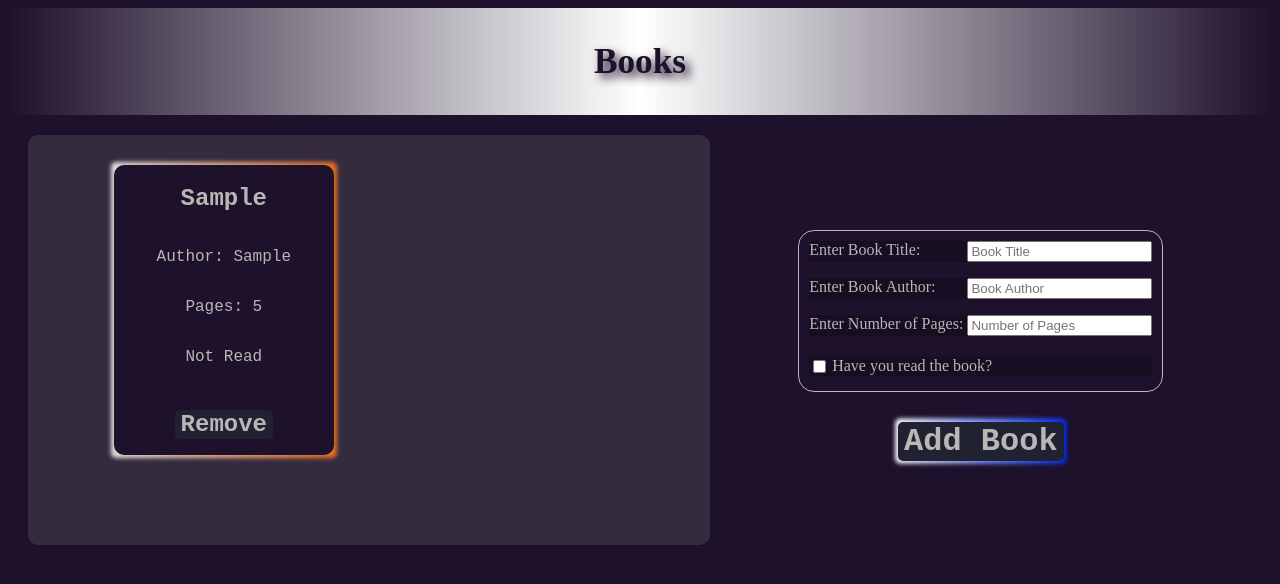
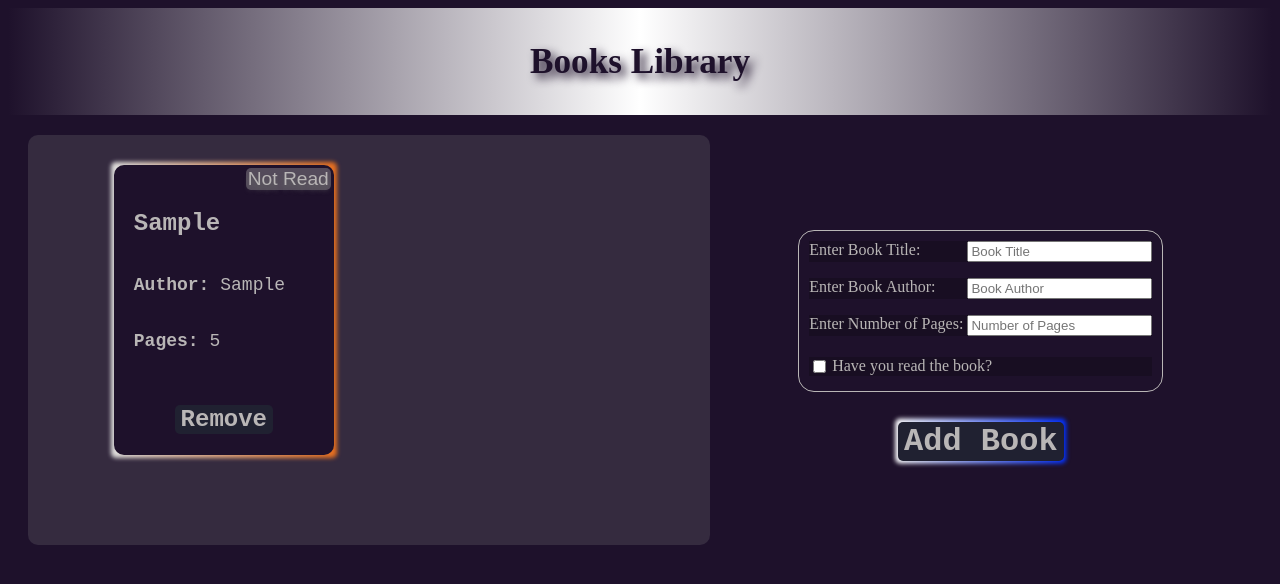
Before and after one commit to Ovaserashid/BookLibrary, a plain HTML site: page index.html in a window 1280 px wide. Both pictures are taken after typing "Sample", "Sample", "5" into the empty fields and a click on the button "Add Book". Drawn offline with Linux system fonts and the light colour scheme; a web font is replaced by a local one.

Commit message:
Fix long text with no space overflow issue
The long text with no spaces were overflowing the
container. This was fixed by adding the
"align-self: flex-start;" to all elements of the
cardBox.

```diff
--- a/index.html
+++ b/index.html
@@ -11,7 +11,7 @@
 
 <body>
     <div class="header">
-        <h1>Books</h1>
+        <h1>Books Library</h1>
     </div>
     <div class="container">
         <div class="card-holder">
--- a/script.js
+++ b/script.js
@@ -24,12 +24,11 @@ function updateCardContainer() {
         card.classList.add("card");
         card.innerHTML = `
             <div class="cardBox">
+            <div id="read-container"><p id="read-status" class="toggle-read" card-index="${index}"></p></div>
             <h2>${book.title}</h2>
-            <p>Author: ${book.author}</p>
-            <p>Pages: ${book.pages}</p>
-            <p class="toggle-read" card-index="${index}"></p>
+            <p style="font-size: large"><b style="font-weght: 900;">Author:</b> ${book.author}</p>
+            <p style="font-size: large"><b style="font-weght: 900;">Pages:</b> ${book.pages}</p>
             </div>
-            <br>
             <button class="remove-book" data-index="${index}">Remove</button>
         `;
         const readStatus = card.querySelector(".toggle-read");
--- a/style.css
+++ b/style.css
@@ -1,8 +1,13 @@
+ /*External Fonts*/
+ @import url('https://fonts.googleapis.com/css2?family=Special+Gothic+Expanded+One&display=swap');
 
- body{
+
+
+ body {
      background: rgb(30, 17, 43);
  }
- .header{
+
+ .header {
      background: linear-gradient(to right, rgb(30, 17, 43), white 50%, rgb(30, 17, 43));
      color: white;
      text-align: center;
@@ -12,12 +17,14 @@
      text-shadow: rgb(30, 17, 43) 5px 5px 10px;
      font-size: 110%;
  }
-.container{
+
+ .container {
      display: flex;
      justify-content: space-between;
      flex-wrap: wrap;
      padding: 20px;
  }
+
  .card-holder {
      flex-grow: 3;
      display: grid;
@@ -32,6 +39,7 @@
      overflow: auto;
      padding: 30px 10px;
  }
+
  .button-container {
      display: flex;
      justify-content: center;
@@ -40,7 +48,8 @@
      min-width: 340px;
      flex-grow: 1;
  }
-form{
+
+ form {
      display: flex;
      flex-direction: column;
      justify-content: space-between;
@@ -51,7 +60,8 @@ form{
      padding: 0 20px;
      color: rgb(185, 182, 182);
  }
-.form-group{
+
+ .form-group {
      display: flex;
      flex-direction: column;
      justify-content: space-between;
@@ -61,20 +71,23 @@ form{
      padding: 10px;
      border-radius: 16px;
  }
-.form-group > div{
+
+ .form-group>div {
      display: flex;
      justify-content: space-between;
      gap: 4px;
      background-color: rgba(0, 0, 0, 0.2);
 
  }
-#checkbox-container{
+
+ #checkbox-container {
      display: flex;
      justify-content: start;
      gap: 3px;
      margin: 5px 0;
  }
-.card-holder .card{
+
+ .card-holder .card {
      position: relative;
      background-color: rgb(30 17 43);
      border-radius: 10px;
@@ -85,6 +98,7 @@ form{
      font-family: 'Courier New', Courier, monospace;
      padding-bottom: 20px;
  }
+
  .read:hover {
      color: rgb(36, 36, 36);
      transition: all 0.3s ease-in-out;
@@ -92,7 +106,8 @@ form{
      transform: scale(1.05);
      font-weight: bolder;
  }
-.read::after{
+
+ .read::after {
      content: '';
      position: absolute;
      width: 100%;
@@ -106,12 +121,13 @@ form{
      padding: 3px;
      border-radius: 5px;
  }
-.read:hover::before{
+
+ .read:hover::before {
      content: '';
      position: absolute;
      width: 100%;
      height: 100%;
-    background: linear-gradient(to left,#00dd55, #f0f0f0);
+     background: linear-gradient(to left, #00dd55, #f0f0f0);
      filter: blur(16px);
      top: 50%;
      left: 50%;
@@ -120,7 +136,23 @@ form{
      padding: 3px;
      border-radius: 5px;
  }
-.remove-book{
+
+ #read-status {
+     font-size: larger;
+     font-family: "Special Gothic Expanded One", sans-serif;
+     font-weight: 400;
+     font-style: normal;
+     text-shadow: #616161 0px 5px 5px;
+     margin: 0;
+ }
+ #read-container {
+     align-self:flex-end;
+     background-color: rgba(165, 164, 164, 0.4);
+     border-radius: 5px;
+     margin: 3px 3px 0 0;
+     padding: 0 2px;
+ }
+ .remove-book {
      position: relative;
      background-color: #202131;
      color: rgb(185, 182, 182);
@@ -130,15 +162,17 @@ form{
      font-size: 24px;
      font-weight: bold;
      font-family: 'Courier New', Courier, monospace;
-    margin: 10px 0;
+     margin: 10px 0 0 0;
  }
+
  .remove-book:hover {
      color: rgb(49, 48, 48);
      transition: all 0.3s ease-in-out;
      box-shadow: 0 4px 8px rgba(0, 0, 0, 0.2);
      transform: scale(1.05);
  }
-.remove-book::after{
+
+ .remove-book::after {
      content: '';
      position: absolute;
      width: 100%;
@@ -152,7 +186,8 @@ form{
      padding: 3px;
      border-radius: 5px;
  }
-.remove-book:hover::before{
+
+ .remove-book:hover::before {
      content: '';
      position: absolute;
      width: 100%;
@@ -166,7 +201,8 @@ form{
      padding: 3px;
      border-radius: 5px;
  }
-#add-book{
+
+ #add-book {
      position: relative;
      background-color: #202131;
      color: rgb(185, 182, 182);
@@ -178,12 +214,14 @@ form{
      font-family: 'Courier New', Courier, monospace;
      margin: 10px 0;
  }
+
  #add-book:hover {
      color: rgb(49, 48, 48);
      transition: all 0.3s ease-in-out;
      box-shadow: 0 4px 8px rgba(0, 0, 0, 0.2);
      transform: scale(1.1);
  }
+
  #add-book::after {
      content: '';
      position: absolute;
@@ -198,6 +236,7 @@ form{
      padding: 3px;
      border-radius: 5px;
  }
+
  #add-book:hover::before {
      content: '';
      position: absolute;
@@ -212,13 +251,26 @@ form{
      padding: 3px;
      border-radius: 5px;
  }
-.cardBox{
+
+ .cardBox {
      display: flex;
      flex-direction: column;
      align-items: center;
-    margin: 0;
+     align-self: center;
+     align-content: center;
+     height: 230px;
      overflow: auto;
+     text-align: start;
+     padding-left: 20px;
+     scrollbar-width: thin;
+     scrollbar-color: rgba(255, 255, 255, 0.1) transparent;
+     scroll-behavior: smooth;
  }
+
+ .cardBox>* {
+     align-self: flex-start;
+ }
+
  /*The following code will change the color of each card based on the Read status*/
 
  .not-read:hover {
@@ -228,7 +280,8 @@ form{
      transform: scale(1.05);
      font-weight: bolder;
  }
-.not-read::after{
+
+ .not-read::after {
      content: '';
      position: absolute;
      width: 100%;
@@ -242,12 +295,13 @@ form{
      padding: 3px;
      border-radius: 5px;
  }
-.not-read:hover::before{
+
+ .not-read:hover::before {
      content: '';
      position: absolute;
      width: 100%;
      height: 100%;
-    background: linear-gradient(to left,#fa6400, #f0f0f0);
+     background: linear-gradient(to left, #fa6400, #f0f0f0);
      filter: blur(16px);
      top: 50%;
      left: 50%;
```
Lines whose indentation alone changed are shown as unchanged.
